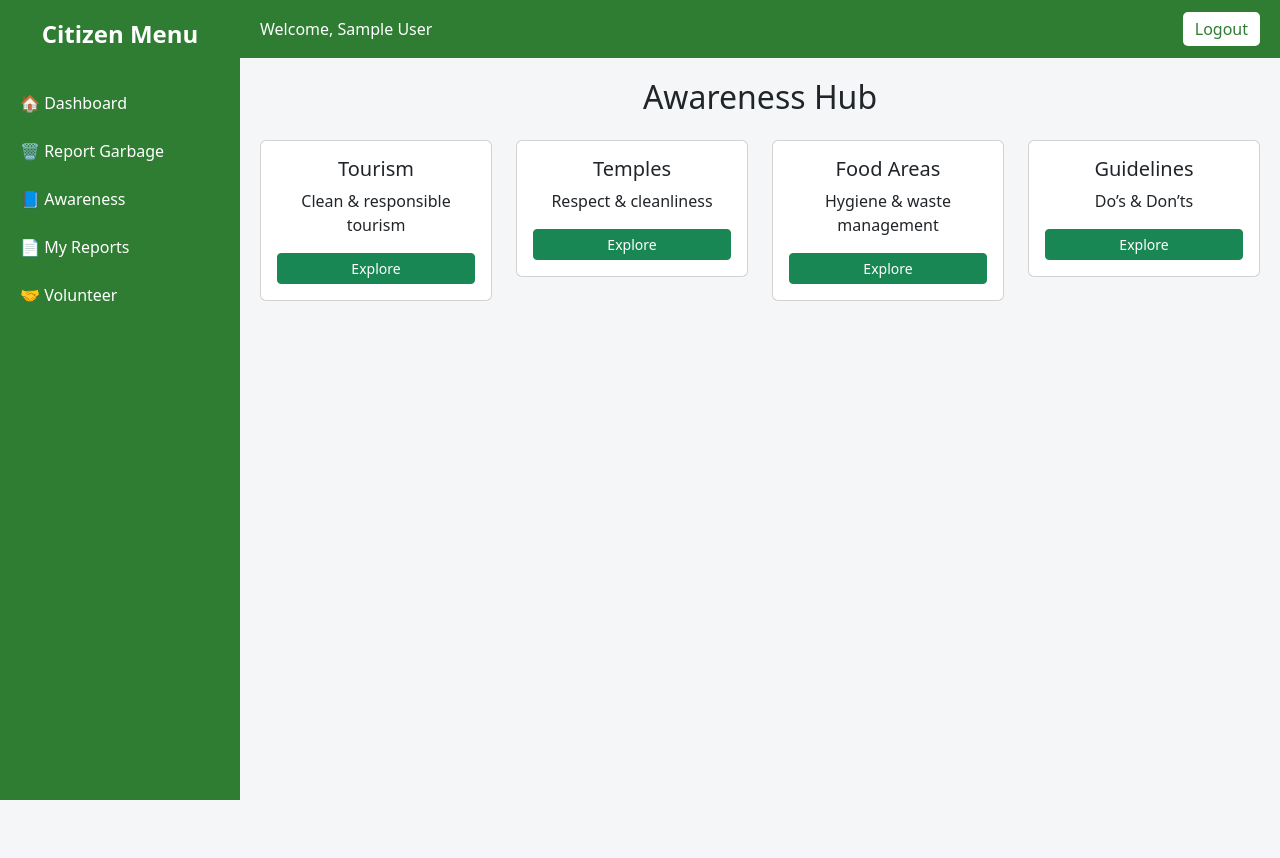
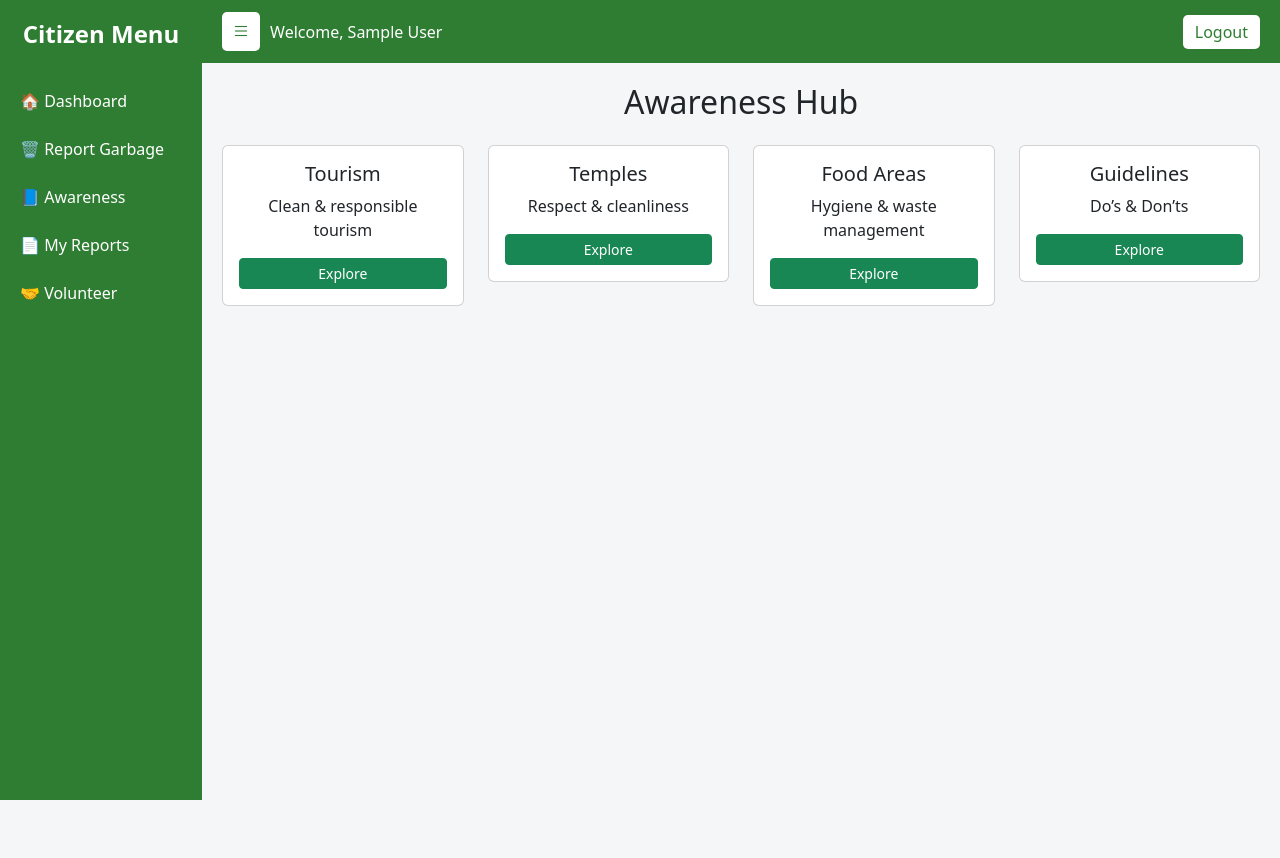
Before and after one commit to itsVasanthk/smart-cleanliness-system, a Flask app: page /awareness in a window 1280 px wide. After the commit the page ends 800 px from the top, so only its background shows below. Run offline with Flask 3, Linux system fonts and the light colour scheme; the visitor is signed in with stand-in values (Sample User, id 1).

Commit message:
awareness done

```diff
--- a/app/templates/citizen_base.html
+++ b/app/templates/citizen_base.html
@@ -10,118 +10,139 @@
 
     <style>
 
-        body
-        {
+        body {
             margin: 0;
             padding: 0;
+            background-color: #f4f6f8;
             overflow-x: hidden;
-            background-color: #f4f6f8;
         }
 
-        /* LEFT SIDEBAR FIXED */
-        .sidebar
-        {
-            position: fixed;
-            top: 0;
-            left: 0;
+        .wrapper {
+            display: flex;
+        }
+
+        /* SIDEBAR */
+        .sidebar {
             width: 240px;
-            height: 100vh;
+            min-height: 100vh;
             background-color: #2e7d32;
             color: white;
-            padding-top: 20px;
-            overflow-y: auto;
+            transition: all 0.3s ease;
         }
 
-        .sidebar h4
-        {
+        .sidebar.collapsed {
+            margin-left: -240px;
+        }
+
+        .sidebar h4 {
             text-align: center;
-            margin-bottom: 30px;
+            padding: 20px 0;
             font-weight: bold;
         }
 
-        .sidebar a
-        {
+        .sidebar a {
             display: block;
+            padding: 12px 20px;
             color: white;
-            padding: 12px 20px;
             text-decoration: none;
         }
 
-        .sidebar a:hover
-        {
+        .sidebar a:hover {
             background-color: #1b5e20;
         }
 
-        /* RIGHT CONTENT AREA SCROLLS */
-        .content
-        {
-            margin-left: 240px;
-            padding: 20px;
-            height: 100vh;
-            overflow-y: auto;
+        /* MAIN */
+        .main {
+            width: 100%;
         }
 
-        /* TOP BAR */
-        .topbar
-        {
+        /* TOPBAR */
+        .topbar {
             background-color: #2e7d32;
             color: white;
             padding: 12px 20px;
             display: flex;
             justify-content: space-between;
             align-items: center;
-            margin-left: 240px;
         }
 
-        .logout-btn
-        {
+        .menu-btn {
             background-color: white;
+            border: none;
+            padding: 6px 10px;
+            border-radius: 5px;
+            font-size: 18px;
             color: #2e7d32;
+            margin-right: 10px;
+        }
+
+        .logout-btn {
+            background-color: white;
             border: none;
             padding: 5px 12px;
             border-radius: 5px;
+            color: #2e7d32;
+        }
+
+        /* CONTENT */
+        .content {
+            padding: 20px;
+        }
+
+        /* MOBILE */
+        @media (max-width: 768px) {
+
+            .sidebar {
+                position: fixed;
+                left: -240px;
+                top: 0;
+                z-index: 1000;
+            }
+
+            .sidebar.show {
+                left: 0;
+            }
+
         }
 
     </style>
 </head>
 <body>
 
+<div class="wrapper">
 
     <!-- SIDEBAR -->
-<div class="sidebar">
+    <div class="sidebar" id="sidebar">
 
         <h4>Citizen Menu</h4>
 
         <a href="{{ url_for('auth.citizen_dashboard') }}">🏠 Dashboard</a>
-
         <a href="{{ url_for('auth.report') }}">🗑 Report Garbage</a>
-
         <a href="{{ url_for('auth.awareness') }}">📘 Awareness</a>
-
         <a href="{{ url_for('auth.my_reports') }}">📄 My Reports</a>
-
         <a href="{{ url_for('auth.volunteer') }}">🤝 Volunteer</a>
 
     </div>
 
+    <!-- MAIN -->
+    <div class="main">
 
-
-<!-- TOP BAR -->
+        <!-- TOPBAR -->
         <div class="topbar">
 
-    <div>
-        Welcome, {{ session.name }}
+            <div class="d-flex align-items-center">
+                <button class="menu-btn" id="menuToggle">
+                    <i class="bi bi-list"></i>
+                </button>
+
+                <span>Welcome, {{ session.name }}</span>
             </div>
 
-    <div>
             <a href="{{ url_for('auth.logout') }}">
                 <button class="logout-btn">Logout</button>
             </a>
-    </div>
 
         </div>
-
-
 
         <!-- CONTENT -->
         <div class="content">
@@ -141,7 +162,23 @@
 
         </div>
 
+    </div>
 
+</div>
+
+<script>
+document.getElementById("menuToggle").addEventListener("click", function () {
+
+    let sidebar = document.getElementById("sidebar");
+
+    if (window.innerWidth <= 768) {
+        sidebar.classList.toggle("show");
+    } else {
+        sidebar.classList.toggle("collapsed");
+    }
+
+});
+</script>
 
 </body>
 </html>
```
Lines whose indentation alone changed are shown as unchanged.
